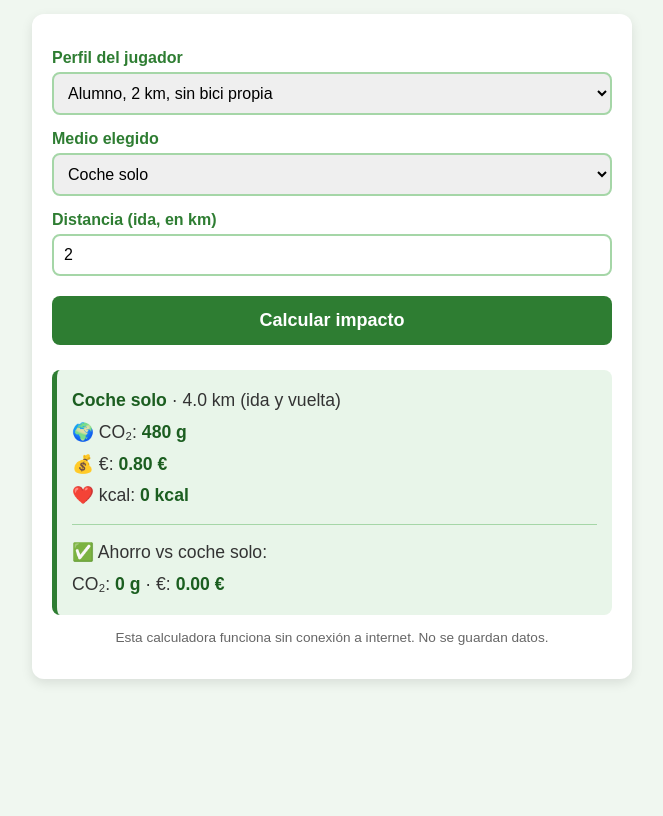
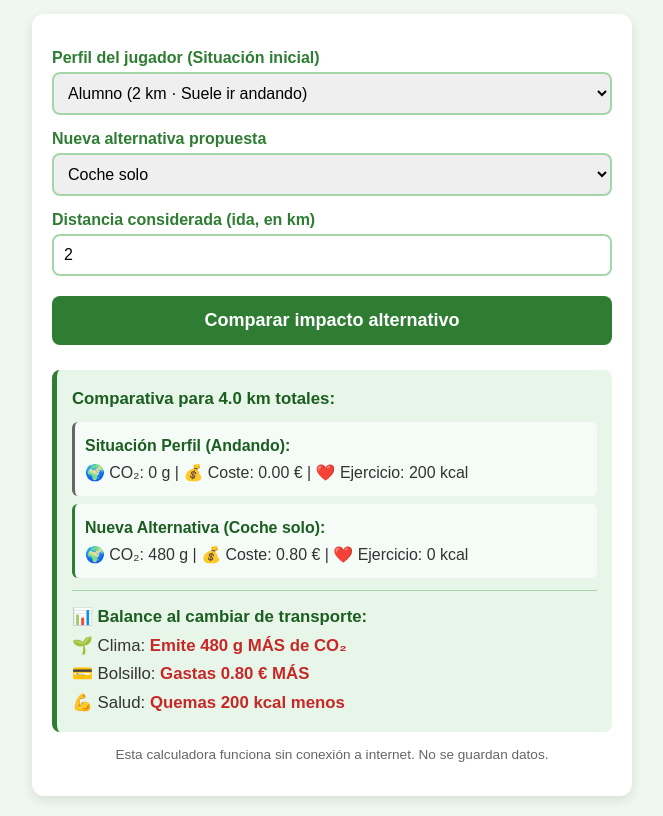
Before and after one commit to pedroambros69-rgb/Mi-web-reto, a plain HTML site: page index.html in a window 1280 px wide. Shown: the part 70-886 px from the top of the page, without its empty margins (308-971 px from the left). Before the commit the page ends 800 px from the top, so only its background shows below. Drawn offline with Linux system fonts and the light colour scheme.

Commit message:
Add files via upload

```diff
--- a/index.html
+++ b/index.html
@@ -3,7 +3,7 @@
 <head>
     <meta charset="UTF-8">
     <meta name="viewport" content="width=device-width, initial-scale=1.0">
-    <title>Diseña tu ruta sostenible</title>
+    <title>Diseña tu ruta sostenible - Comparador</title>
     <style>
         body {
             font-family: Arial, sans-serif;
@@ -60,8 +60,15 @@
             background: #e8f5e9;
             border-left: 5px solid #2e7d32;
             border-radius: 8px;
-            font-size: 1.1em;
-            line-height: 1.8;
+            font-size: 1.05em;
+            line-height: 1.7;
+        }
+        .bloque-impacto {
+            background: rgba(255, 255, 255, 0.6);
+            padding: 10px;
+            border-radius: 6px;
+            margin-top: 8px;
+            font-size: 0.95em;
         }
         .resultado strong {
             color: #1b5e20;
@@ -75,21 +82,23 @@
             margin-top: 15px;
             text-align: center;
         }
+        .mejora { color: #2e7d32; font-weight: bold; }
+        .peora { color: #c62828; font-weight: bold; }
     </style>
 </head>
 <body>
     <h1>🚲 Diseña tu ruta sostenible</h1>
     <div class="card">
-        <label for="perfil">Perfil del jugador</label>
+        <label for="perfil">Perfil del jugador (Situación inicial)</label>
         <select id="perfil">
-            <option value="Alumno, 2 km, sin bici propia">Alumno, 2 km, sin bici propia</option>
-            <option value="Alumno, 5 km, con bici">Alumno, 5 km, con bici</option>
-            <option value="Profesor, 8 km, coche disponible">Profesor, 8 km, coche disponible</option>
-            <option value="Alumno, 8 km, sin coche ni bici">Alumno, 8 km, sin coche ni bici</option>
-            <option value="Personal, 3 km, transporte público">Personal, 3 km, transporte público</option>
+            <option value="Alumno, 2 km, sin bici propia">Alumno (2 km · Suele ir andando)</option>
+            <option value="Alumno, 5 km, con bici">Alumno (5 km · Suele ir en Bici)</option>
+            <option value="Profesor, 8 km, coche disponible">Profesor (8 km · Suele ir en Coche solo)</option>
+            <option value="Alumno, 8 km, sin coche ni bici">Alumno (8 km · Suele ir en Autobús)</option>
+            <option value="Personal, 3 km, transporte público">Personal (3 km · Suele ir en Autobús)</option>
         </select>
 
-        <label for="medio">Medio elegido</label>
+        <label for="medio">Nueva alternativa propuesta</label>
         <select id="medio">
             <option value="Coche solo">Coche solo</option>
             <option value="Coche compartido (3)">Coche compartido (3)</option>
@@ -99,17 +108,17 @@
             <option value="Andando">Andando</option>
         </select>
 
-        <label for="km">Distancia (ida, en km)</label>
+        <label for="km">Distancia considerada (ida, en km)</label>
         <input type="number" id="km" value="2" min="0.1" step="0.1">
 
-        <button onclick="calcular()">Calcular impacto</button>
+        <button onclick="calcular()">Comparar impacto alternativo</button>
 
         <div id="resultado" class="resultado oculto"></div>
         <p class="aviso">Esta calculadora funciona sin conexión a internet. No se guardan datos.</p>
     </div>
 
     <script>
-        // Tabla de factores
+        // Tabla de factores por kilómetro
         const factores = {
             "Coche solo":            { co2: 120, euros: 0.20, kcal: 0 },
             "Coche compartido (3)":  { co2: 40,  euros: 0.07, kcal: 0 },
@@ -119,35 +128,89 @@
             "Andando":               { co2: 0,   euros: 0,    kcal: 50 }
         };
 
+        // Definición de la situación predefinida de cada perfil
+        const perfilesConfig = {
+            "Alumno, 2 km, sin bici propia":      { km: 2, medioBase: "Andando" },
+            "Alumno, 5 km, con bici":             { km: 5, medioBase: "Bici" },
+            "Profesor, 8 km, coche disponible":   { km: 8, medioBase: "Coche solo" },
+            "Alumno, 8 km, sin coche ni bici":    { km: 8, medioBase: "Autobús" },
+            "Personal, 3 km, transporte público": { km: 3, medioBase: "Autobús" }
+        };
+
+        // Cambiar automáticamente los kilómetros al seleccionar el perfil
+        document.getElementById("perfil").addEventListener("change", function() {
+            const perfilSeleccionado = this.value;
+            if (perfilesConfig[perfilSeleccionado]) {
+                document.getElementById("km").value = perfilesConfig[perfilSeleccionado].km;
+                calcular();
+            }
+        });
+
         function calcular() {
-            const medio = document.getElementById("medio").value;
-            const kmIda = parseFloat(document.getElementById("km").value);
-            const kmTotal = kmIda * 2; // ida y vuelta
+            const perfilKey = document.getElementById("perfil").value;
+            const medioAlternativo = document.getElementById("medio").value;
+            const kmIda = parseFloat(document.getElementById("km").value) || 0;
+            const kmTotal = kmIda * 2; // Ida y vuelta
 
-            const f = factores[medio];
+            const perfil = perfilesConfig[perfilKey];
+            const medioBase = perfil.medioBase;
 
-            const co2 = kmTotal * f.co2;
-            const euros = kmTotal * f.euros;
-            const kcal = kmTotal * f.kcal;
+            const fBase = factores[medioBase];
+            const fAlt = factores[medioAlternativo];
 
-            // Ahorro vs coche solo
-            const co2Ahorrado = (kmTotal * 120) - co2;
-            const eurosAhorrado = (kmTotal * 0.20) - euros;
+            // 1. Impacto de la situación actual del perfil
+            const co2Base = kmTotal * fBase.co2;
+            const eurosBase = kmTotal * fBase.euros;
+            const kcalBase = kmTotal * fBase.kcal;
+
+            // 2. Impacto de la nueva alternativa elegida con los MISMOS kilómetros
+            const co2Alt = kmTotal * fAlt.co2;
+            const eurosAlt = kmTotal * fAlt.euros;
+            const kcalAlt = kmTotal * fAlt.kcal;
+
+            // 3. Cálculo exacto de las diferencias (Balance del cambio)
+            const diffCo2 = co2Base - co2Alt; // Positivo significa ahorro
+            const diffEuros = eurosBase - eurosAlt;
+            const diffKcal = kcalAlt - kcalBase; // Positivo significa más ejercicio
 
             const resultado = document.getElementById("resultado");
             resultado.classList.remove("oculto");
+
+            // Crear los textos de balance dinámicos
+            const txtCo2 = diffCo2 >= 0
+                ? `<span class="mejora">Evitas emitir ${diffCo2.toFixed(0)} g de CO₂</span>`
+                : `<span class="peora">Emite ${Math.abs(diffCo2).toFixed(0)} g MÁS de CO₂</span>`;
+
+            const txtEuros = diffEuros >= 0
+                ? `<span class="mejora">Ahorras ${diffEuros.toFixed(2)} €</span>`
+                : `<span class="peora">Gastas ${Math.abs(diffEuros).toFixed(2)} € MÁS</span>`;
+
+            const txtKcal = diffKcal >= 0
+                ? `<span class="mejora">Quemas ${diffKcal.toFixed(0)} kcal más</span>`
+                : `<span class="peora">Quemas ${Math.abs(diffKcal).toFixed(0)} kcal menos</span>`;
+
             resultado.innerHTML = `
-                <strong>${medio}</strong> · ${kmTotal.toFixed(1)} km (ida y vuelta)<br>
-                🌍 CO₂: <strong>${co2.toFixed(0)} g</strong><br>
-                💰 €: <strong>${euros.toFixed(2)} €</strong><br>
-                ❤️ kcal: <strong>${kcal.toFixed(0)} kcal</strong><br>
+                <strong>Comparativa para ${kmTotal.toFixed(1)} km totales:</strong>
+
+                <div class="bloque-impacto" style="border-left: 3px solid #666;">
+                    <strong>Situación Perfil (${medioBase}):</strong><br>
+                    🌍 CO₂: ${co2Base.toFixed(0)} g | 💰 Coste: ${eurosBase.toFixed(2)} € | ❤️ Ejercicio: ${kcalBase.toFixed(0)} kcal
+                </div>
+
+                <div class="bloque-impacto" style="border-left: 3px solid #2e7d32;">
+                    <strong>Nueva Alternativa (${medioAlternativo}):</strong><br>
+                    🌍 CO₂: ${co2Alt.toFixed(0)} g | 💰 Coste: ${eurosAlt.toFixed(2)} € | ❤️ Ejercicio: ${kcalAlt.toFixed(0)} kcal
+                </div>
+
                 <hr style="margin:12px 0; border:none; border-top:1px solid #a5d6a7;">
-                ✅ Ahorro vs coche solo:<br>
-                CO₂: <strong>${co2Ahorrado.toFixed(0)} g</strong> · €: <strong>${eurosAhorrado.toFixed(2)} €</strong>
+                <strong>📊 Balance al cambiar de transporte:</strong><br>
+                🌱 Clima: ${txtCo2}<br>
+                💳 Bolsillo: ${txtEuros}<br>
+                💪 Salud: ${txtKcal}
             `;
         }
 
-        // Calcular al cargar (opcional)
+        // Lanzar el cálculo inicial al cargar la página
         window.onload = calcular;
     </script>
 </body>
```
